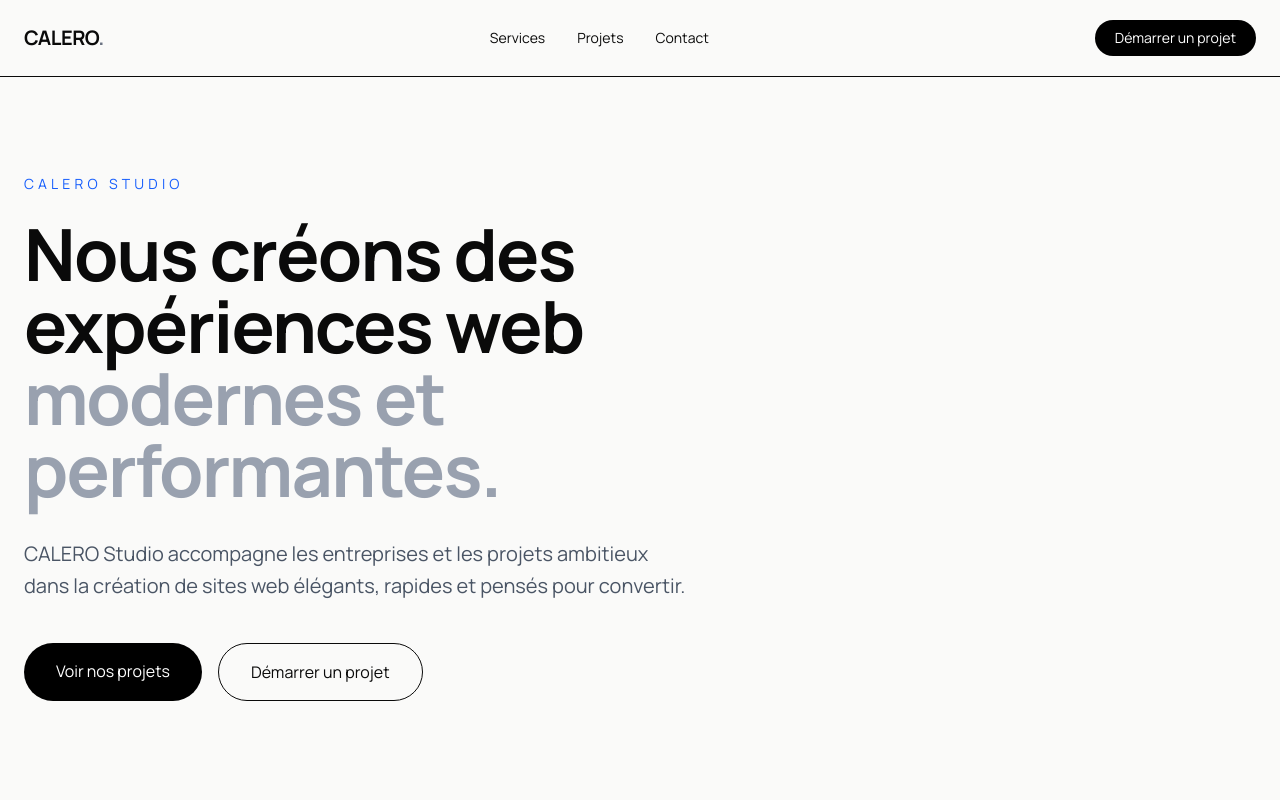
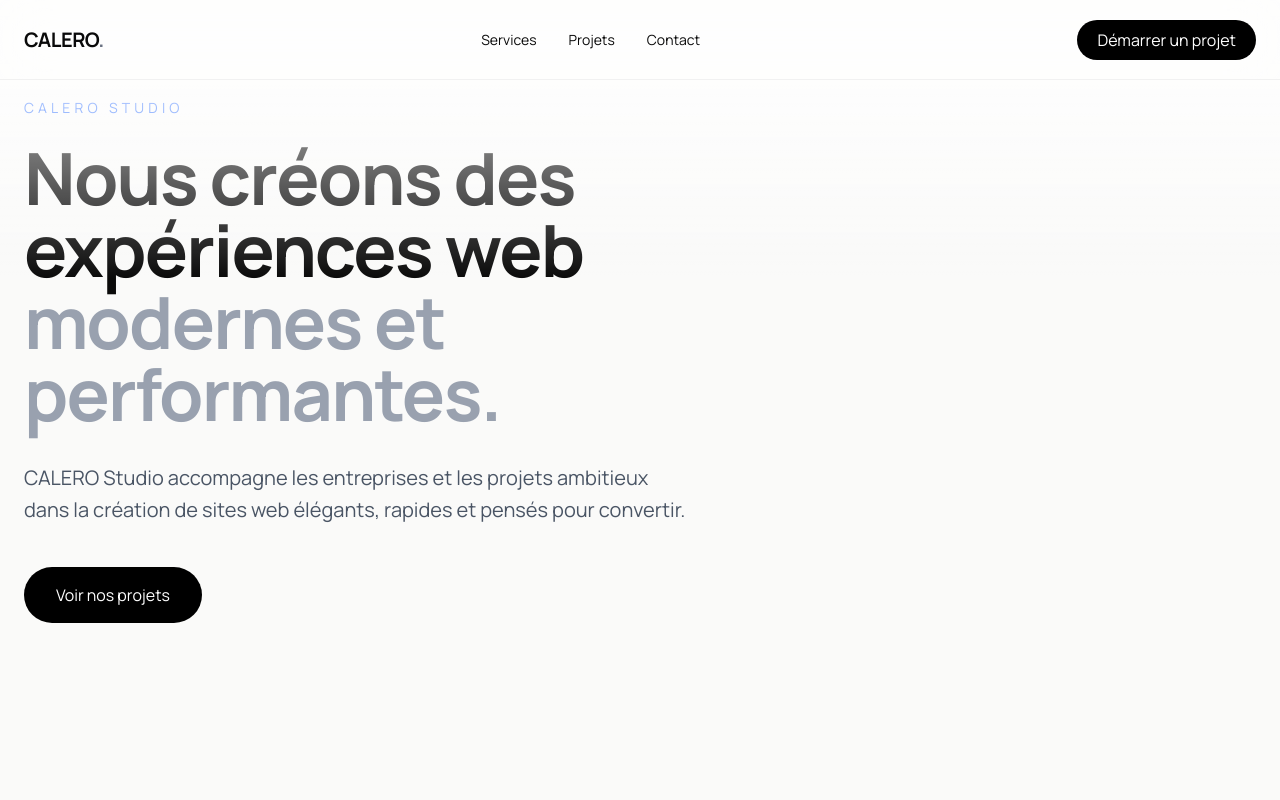
Before and after one commit to IM-LRC/calero-studio, a Next.js app: page / in a window 1280 px wide. Shown: the top 800 px of the page. Built offline with nearby package versions, Linux system fonts and the light colour scheme.

Commit message:
Refine CALERO layout, navbar and animations

```diff
--- a/src/app/globals.css
+++ b/src/app/globals.css
@@ -10,4 +10,15 @@
 body {
   background: var(--background);
   color: var(--foreground);
+  cursor: default;
 }
+a,
+button,
+input,
+textarea,
+select {
+  cursor: pointer;
+}
+html {
+  scroll-behavior: smooth;
+}
--- a/src/components/Footer.tsx
+++ b/src/components/Footer.tsx
@@ -19,10 +19,6 @@ const Footer = () => {
           >
             hello@calero.studio
           </a>
-
-          <a href="#contact" className="hover:text-black transition">
-            Démarrer un projet →
-          </a>
         </div>
 
         <p className="text-sm text-gray-500">
--- a/src/components/Hero.tsx
+++ b/src/components/Hero.tsx
@@ -23,16 +23,31 @@ const Hero = () => {
             <div className="mt-10 flex flex-col gap-4 sm:flex-row">
               <a
                 href="#projects"
-                className="rounded-full bg-black px-8 py-4 text-center text-white transition hover:opacity-80"
+                className="
+    group
+    relative
+    overflow-hidden
+    rounded-full
+    bg-black
+    px-8
+    py-4
+    text-white
+    transition
+  "
               >
-                Voir nos projets
-              </a>
 
-              <a
-                href="#contact"
-                className="rounded-full border px-8 py-4 text-center transition hover:bg-black hover:text-white"
-              >
-                Démarrer un projet
+                <span className="relative z-10"> Voir nos projets</span>
+                <span
+                  className="
+      absolute
+      inset-0
+      translate-y-full
+      bg-blue-600
+      transition-transform
+     duration-700
+      group-hover:translate-y-0
+    "
+                />
               </a>
             </div>
           </div>
--- a/src/components/Navbar.tsx
+++ b/src/components/Navbar.tsx
@@ -1,7 +1,25 @@
 export const Navbar = () => {
   return (
-    <header className="w-full border-b">
-      <nav className="max-w-7xl mx-auto flex items-center justify-between px-6 py-5">
+    <header className="fixed top-0 left-0 z-50 w-full">
+
+      <div className="absolute inset-0 bg-white/70 backdrop-blur-xl border-b border-black/5" />
+
+      <div
+        className="
+          absolute
+          top-full
+          left-0
+          h-50
+          w-full
+          bg-gradient-to-b
+          from-white/70
+          to-transparent
+          pointer-events-none
+        "
+      />
+
+      <nav className="relative max-w-7xl mx-auto flex items-center justify-between px-6 py-5">
+
         {/* Logo */}
         <div className="text-xl font-bold tracking-tight">
           CALERO<span className="text-gray-500">.</span>
@@ -28,13 +46,38 @@ export const Navbar = () => {
           </li>
         </ul>
 
-        {/* Bouton */}
+        {/* CTA */}
         <a
           href="#contact"
-          className="rounded-full bg-black px-5 py-2 text-sm text-white hover:opacity-80 transition"
+          className="
+            group
+            relative
+            overflow-hidden
+            rounded-full
+            bg-black
+            px-5
+            py-2
+            text-white
+            transition
+          "
         >
-          Démarrer un projet
+          <span className="relative z-10">
+            Démarrer un projet
+          </span>
+
+          <span
+            className="
+              absolute
+              inset-0
+              translate-y-full
+              bg-blue-600
+              transition-transform
+              duration-700
+              group-hover:translate-y-0
+            "
+          />
         </a>
+
       </nav>
     </header>
   );
--- a/src/components/Projects.tsx
+++ b/src/components/Projects.tsx
@@ -43,13 +43,13 @@ const Projects = () => {
         <div className="grid gap-10 md:grid-cols-3">
           {projects.map((project) => (
             <Reveal key={project.title}>
-              <article className="group">
+              <article className="group transition-all duration-500 hover:-translate-y-2">
                 <div className=" relative aspect-[4/3] overflow-hidden rounded-3xl bg-gray-100 shadow-sm">
                   <Image
                     src={project.image}
                     alt={project.title}
                     fill
-                    className="h-full w-full object-cover transition duration-500 group-hover:scale-105"
+                    className="h-full w-full object-cover transition duration-700 group-hover:scale-105"
                   />
                 </div>
 
--- a/src/components/Reveal.tsx
+++ b/src/components/Reveal.tsx
@@ -18,7 +18,7 @@ const Reveal = ({ children }: { children: React.ReactNode }) => {
         amount: 0.2,
       }}
       transition={{
-        duration: 0.6,
+        duration: 0.8,
         ease: "easeOut",
       }}
     >
```
